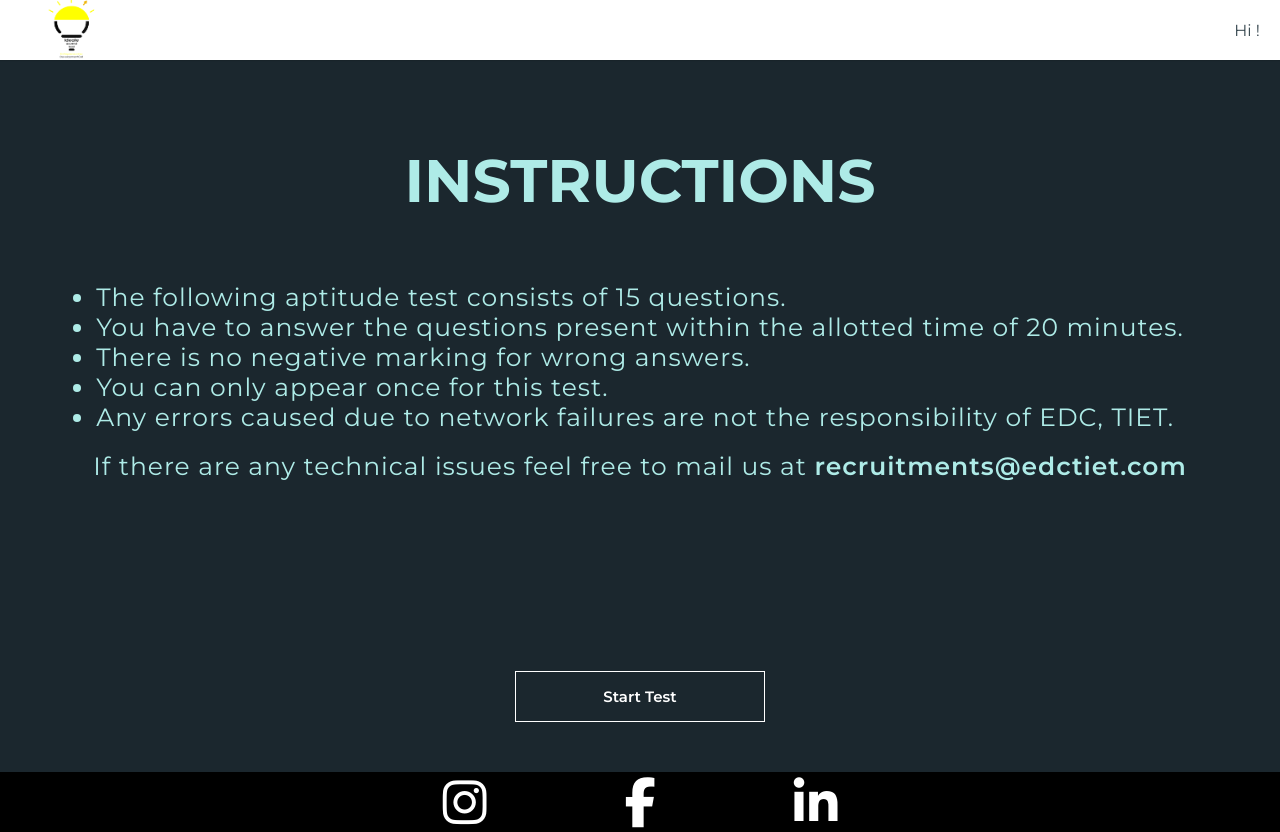
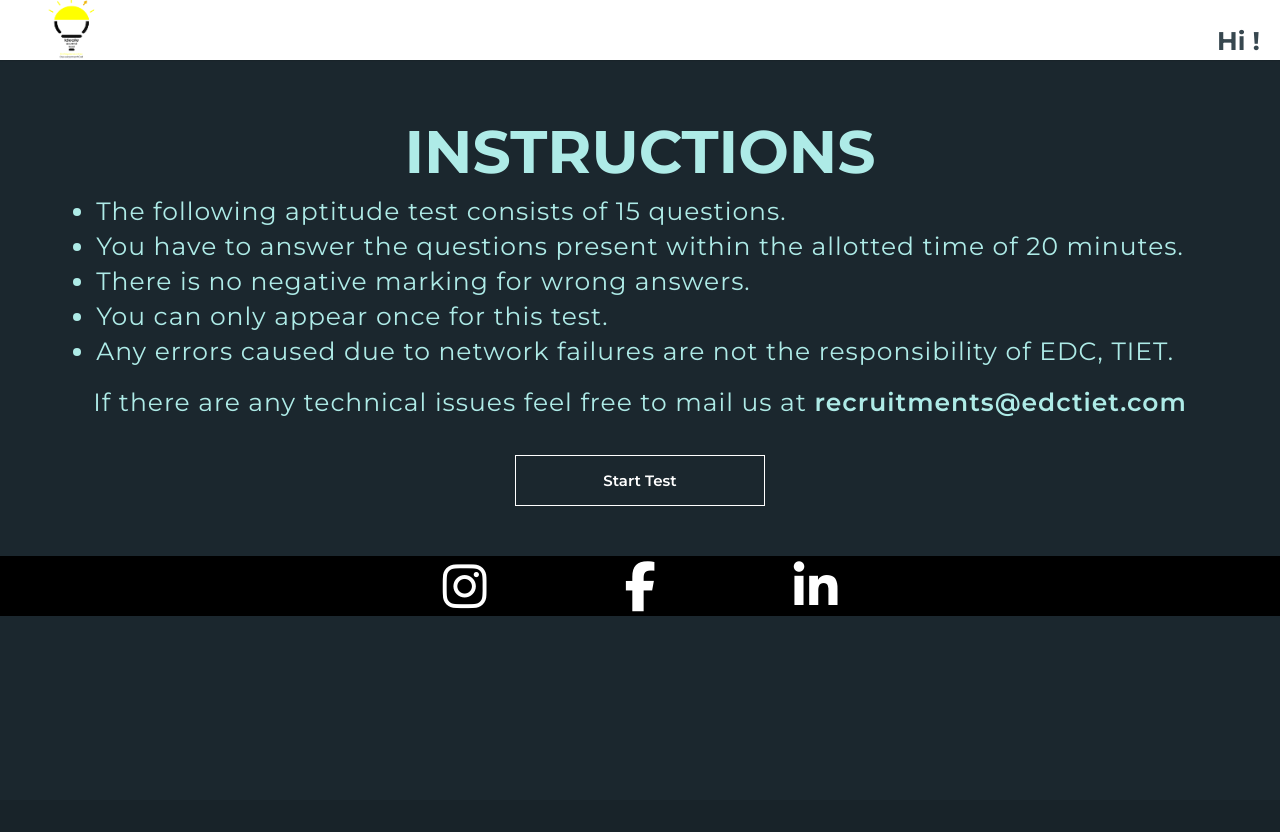
Before and after one commit to N15H4N7/quiz_hosted, a Django app: page /instructions/ in a window 1280 px wide. After the commit the page ends 616 px from the top, so only its background shows below. Run offline with Django 3.2, Linux system fonts and the light colour scheme; a user stored in the database is signed in; some libraries are stand-ins or nearby versions.

Commit message:
Update Instructions.html

```diff
--- a/home/templates/home/Instructions.html
+++ b/home/templates/home/Instructions.html
@@ -17,20 +17,44 @@
 	<!-- Custom styles for this template -->
 	<link href="{% static 'home/css/button.css' %}" rel="stylesheet">
 	<link href="https://fonts.googleapis.com/css2?family=Montserrat:wght@300;400;600;900&display=swap" rel="stylesheet">
-
+    <link rel="stylesheet" href="{% static 'home/css/style.css' %}">
+    <script src="https://kit.fontawesome.com/b99e675b6e.js"></script>
+    <script src="https://code.jquery.com/jquery-3.4.1.min.js"></script>
     <style type="text/css">
 		body {
 			font-family: 'Montserrat', sans-serif;
             background-color: #1b272e !important;
-            /*background-image: url('./images/thankyou.png') !important;*/
             background-repeat:no-repeat;
             background-size: cover;
-/**/			color: #37474F;
+		    color: #37474F;
+            max-height: 100vh !important;
+		}
+        .wrapper .top_navbar {
+            height: 60px;
+            display: flex;
+            top: 0px;
+            position: relative;
+        }
+        ul{
+            font-size: 25px;
+            color: #aeebe7;
+            line-height: 30px;
+            letter-spacing: 1px;
+            list-style-type: circle !important;
+        }
+        p{
+            font-size: 25px;
+            color: #aeebe7;
+            line-height: 25px;
+            letter-spacing: 1px;
+        }
+        .row{
+            padding: 2%;
+        }
+        li{
+            padding-bottom: 5px;
         }
 	</style>
-    <link rel="stylesheet" href="{% static 'home/css/style.css' %}">
-    <script src="https://kit.fontawesome.com/b99e675b6e.js"></script>
-    <script src="https://code.jquery.com/jquery-3.4.1.min.js"></script>
     <style type="text/css">
         .instructions {
             font-size: 60px;
@@ -42,12 +66,24 @@
         }
         @media (max-width: 450px) {
             .instructions {
-                font-size: 40px;
+                font-size: 33px;
             }
             ul {
-                font-size: 20px !important;
+                font-size: 17px !important;
                 padding-left: 10px;
             }
+            p{
+                font-size: 20px;
+            }
+            .row{
+                padding:5% !important;
+            }
+            li{
+                padding-bottom: 0;
+            }
+        }
+        h3{
+            padding-top: 30px;
         }
     </style>
 
@@ -56,35 +92,26 @@
 <body>
 <div class="wrapper">
 	<div class="top_navbar">
-            <div class="top_menu" style="  width: 100%;">
+            <div class="top_menu" style="width: 100vw; position: relative;">
                 <div class="logo">
                     <img src="{% static 'home/images/EDC BLACK.png' %}" height="70px" width="100px">
                     <!-- <i class="fas fa-lightbulb"></i> -->
                 </div>
-                <div></div0
                 <h3>Hi {{user.name}}!</h3>
-
             </div>
         </div>
     </div>
-	<section class="pt100 pb100" style="margin-top: 130px;">
-            <div class="container" style="margin-top: -50px; min-height: 72vh">
-
-                <div class="row justify-content-center" style=" padding: 5% !important;">
-                    <div class="col-lg" style="width: 100%;">
+	<section>
+            <div class="container">
+                <div class="row justify-content-center">
+                    <div class="col-lg">
                         <div class="icon_box_two">
                             <div style="text-align: justify;">
-                                <p style="padding-top: 1px; padding-left: 50px !important; padding-right: 50px; text-align: justify; font-size:20px; color: #000;">
                                 <center>
                                     <h3 class="instructions" style="color: #aeebe7; font-weight: 900; text-align: center;">INSTRUCTIONS</h3>
                                 </center>
-                                    <br><br><br>
                                 <div style="display: flex; justify-content: center; align-items: center; flex-direction: column;">
-                                        <ul style="font-size: 25px;
-                                                        color: #aeebe7;
-                                                        line-height: 30px;
-                                                        letter-spacing: 1px;
-                                                        list-style-type: circle !important;">
+                                    <ul>
                                         <li style="list-style-type: disc !important;">The following aptitude test consists of 15 questions.</li>
                                         <li style="list-style-type: disc !important;">You have to answer the questions present within the allotted time of 20 minutes.</li>
                                         <li style="list-style-type: disc !important;">There is no negative marking for wrong answers.</li>
@@ -92,14 +119,9 @@
                                         <li style="list-style-type: disc !important;">Any errors caused due to network failures are not the responsibility of EDC, TIET.</li>
                                     </ul>
                                 <br>
-                                    <p style="font-size: 25px;
-                                                    color: #aeebe7;
-                                                    line-height: 30px;
-                                                    letter-spacing: 1px;">If there are any technical issues feel free to mail us at <span style="font-weight: 600;"> recruitments@edctiet.com</span>
+                                <p>If there are any technical issues feel free to mail us at <span style="font-weight: 600;"> recruitments@edctiet.com</span>
                                 </p>
                                 </div>
-
-                                </p>
                             </div>
                         </div>
                     </div>
```
Lines whose indentation alone changed are shown as unchanged.
